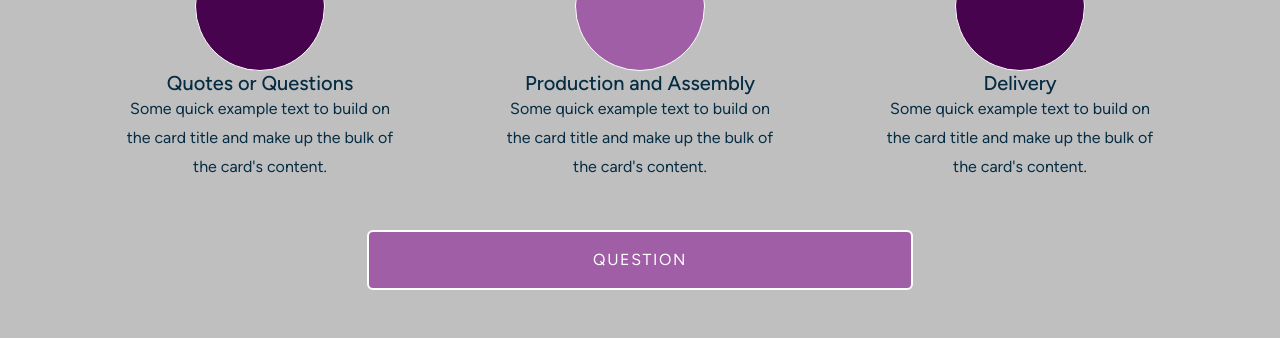
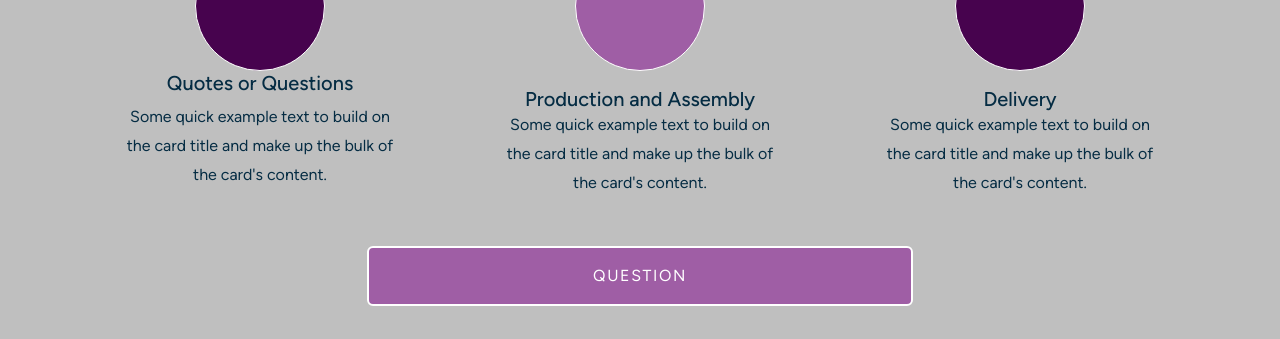
Before and after one commit to philemmons/MCF, a PHP site: page / in a window 1280 px wide. Shown: the part 4086-4425 px from the top of the page. Run offline with PHP 8.4, Linux system fonts and the light colour scheme; some libraries are stand-ins or nearby versions.

Commit message:
add icons; next position

```diff
--- a/index.php
+++ b/index.php
@@ -407,9 +407,10 @@ include_once 'header.inc'
             <div class="d-flex justify-content-center align-items-center">
               <small class="fc-1">001</small>
             </div>
+            <img scr= "images/delivery.png" class= "img-fluid" alt= "Delivery truck icon" >
           </div>
           <div class="card-body">
-            <h5 class="card-title">Quotes or Questions</h5>
+            <h5 class="card-titlept-3">Quotes or Questions</h5>
             <p class="card-text">Some quick example text to build on the card title and make up the bulk of the card's content.</p>
           </div>
         </div>
@@ -419,9 +420,10 @@ include_once 'header.inc'
             <div class="d-flex justify-content-center align-items-center">
               <small class="fc-1">002</small>
             </div>
+            <img scr= "images/delivery.png" class= "img-fluid" alt= "Delivery truck icon" >
           </div>
           <div class="card-body">
-            <h5 class="card-title">Production and Assembly</h5>
+            <h5 class="card-title pt-3">Production and Assembly</h5>
             <p class="card-text">Some quick example text to build on the card title and make up the bulk of the card's content.</p>
           </div>
         </div>
@@ -431,9 +433,10 @@ include_once 'header.inc'
             <div class="d-flex justify-content-center align-items-center">
               <small class="fc-1">003</small>
             </div>
+            <img scr= "images/delivery.png" class= "img-fluid" alt= "Delivery truck icon" >
           </div>
           <div class="card-body">
-            <h5 class="card-title">Delivery</h5>
+            <h5 class="card-title pt-3">Delivery</h5>
             <p class="card-text">Some quick example text to build on the card title and make up the bulk of the card's content.</p>
           </div>
         </div>
```
Also changed, not shown: images/delivery.png (added), images/production.png (added), images/quote.png (added).
